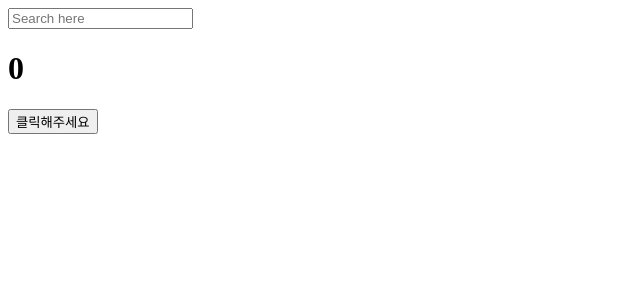
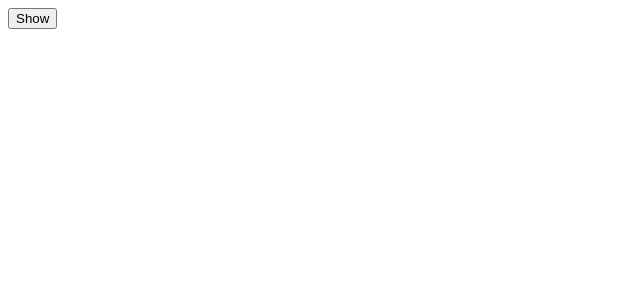
Before and after one commit to wjdgml3834/react-movie-app, a React (Create React App) app: page / in a window 1280 px wide. Shown: the top 300 px of the page, without its empty margins (0-640 px from the left). Built offline with nearby package versions, Linux system fonts and the light colour scheme.

Commit message:
✨ 컴포넌트 파괴시 clean up 함수 실행 실습

```diff
--- a/src/App.js
+++ b/src/App.js
@@ -1,51 +1,27 @@
 import { useState, useEffect } from "react";
-// useEffect는 두개의 인수를 가지는 함수이다.
-// 첫번째 인수는 우리가 한번만 실행하고 싶은 코드가 들어간다.
-// useEffect는 우리 코드가 한번만 실행 되도록 보호해주는 역할을 한다.
 
 function App() {
-  const [counter, setValue] = useState(0);
-  const [keyword, setKeyword] = useState("");
-
+  const [showing, setShowing] = useState(false);
   const onClick = () => {
-    setValue((prev) => prev + 1);
+    setShowing((prev) => !prev);
   };
-  const onChange = (event) => {
-    setKeyword(event.target.value);
+  const Hello = () => {
+    useEffect(() => {
+      console.log("Created! :) ");
+      return () => console.log("Destroyed :(");
+      // 이것은 Clean up 함수인데, 컴포넌트가 파괴될때 함수를 실행시켜줄 수 있다.
+      // 그럴려면 새로운 함수를 return 해야한다.(return 하면 저 함수 실행)
+      // 예를 들어 컴포넌트가 없어질때 분석결과를 보내고 싶거나 그럴 때 쓴다.
+      // 중요한건 이걸로 컴포넌트가 언제 생성되었고 언제 파괴 되었는지를 알 수 있다는 점이다.
+    }, []);
+    // 컴포넌트가 처음 생성될때 작동
+    return <h1>Hello</h1>;
   };
-  console.log("나는 계속 리렌더 될때마다 실행됨");
-
-  useEffect(() => {
-    console.log("나는 리렌더 되어도 한번만 실행될거야");
-  }, []);
-
-  // console.log("Search for", keyword);
-  // 문제가 뭐냐면 지금 키워드 검색할때만 나타나고 싶은데,
-  // 리액트는 state가 변화되면 모든 리렌더 하기에, 클릭 버튼 눌러도 콘솔에 찍힌다
-  // 나는 특정 state만 변할때를 감지하고 싶은 것이다.
-
-  useEffect(() => {
-    if (keyword !== "" && keyword.length > 5) {
-      console.log("Search for", keyword);
-    }
-  }, [keyword]);
-
-  // 이제 []안에 들어가는 키워드만 변화할때 코드가 실행될 것이다.
-  // 그래서 빈 array []를 해주었을때 한번 만 실행되는 이유이다. ->지켜볼것이 없기에 한번만 실행된다.
-  // 위에 코드 같은 경우는 처음이랑, 글자 5가 넘을때만 검색하게 해줌
-  // 두번째 들어가는 인수를 dependencies라고 하고 이는 리액트 js가 상태변화를 지켜보고있는 것이다.
-  // 그리고 그 상태가 변하면 앞에 첫번째 인수에 들어있는 코드를 실행시킨다.
-
   return (
     <div>
-      <input
-        value={keyword}
-        onChange={onChange}
-        type="text"
-        placeholder="Search here"
-      />
-      <h1>{counter}</h1>
-      <button onClick={onClick}>클릭해주세요</button>
+      {showing ? <Hello /> : null}
+      {/* 컴포넌트 자체가 생성되었다가 파괴되었다가 반복 */}
+      <button onClick={onClick}>{showing ? "Hide" : "Show"}</button>
     </div>
   );
 }
```
